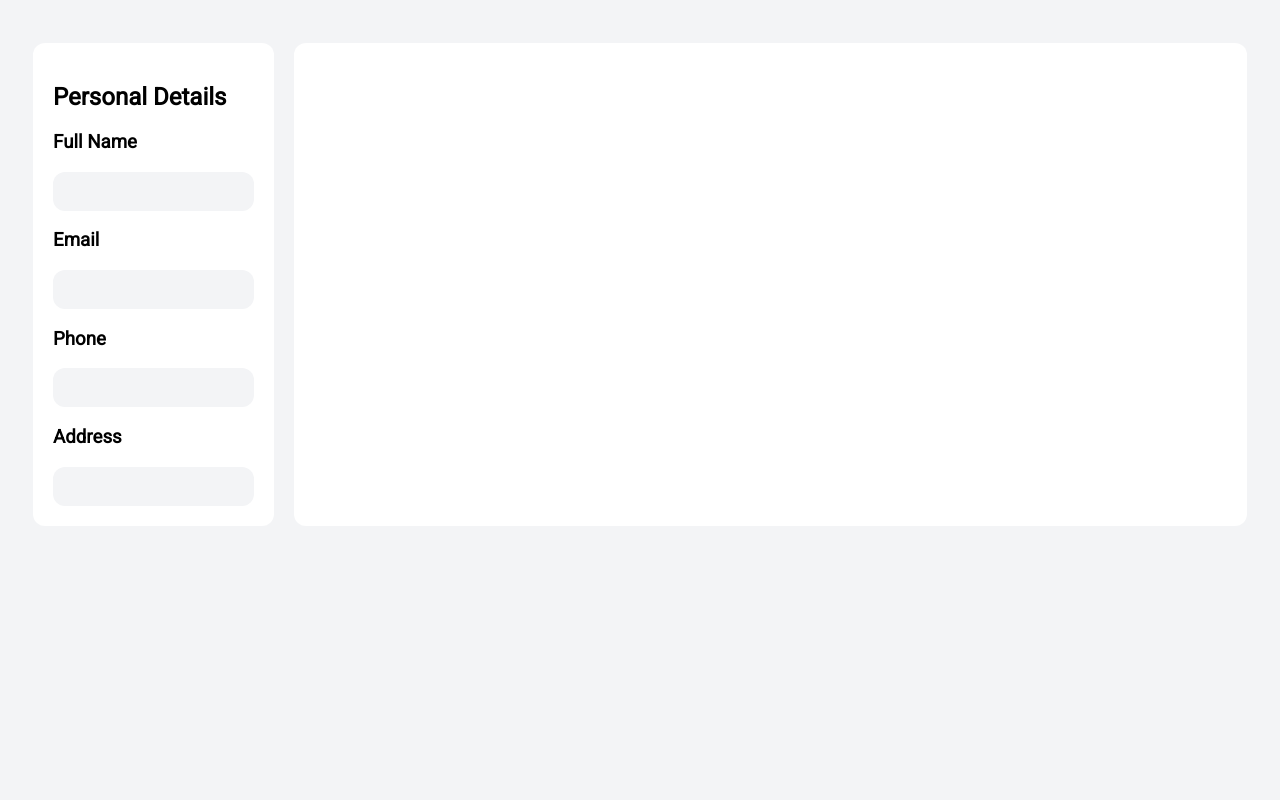
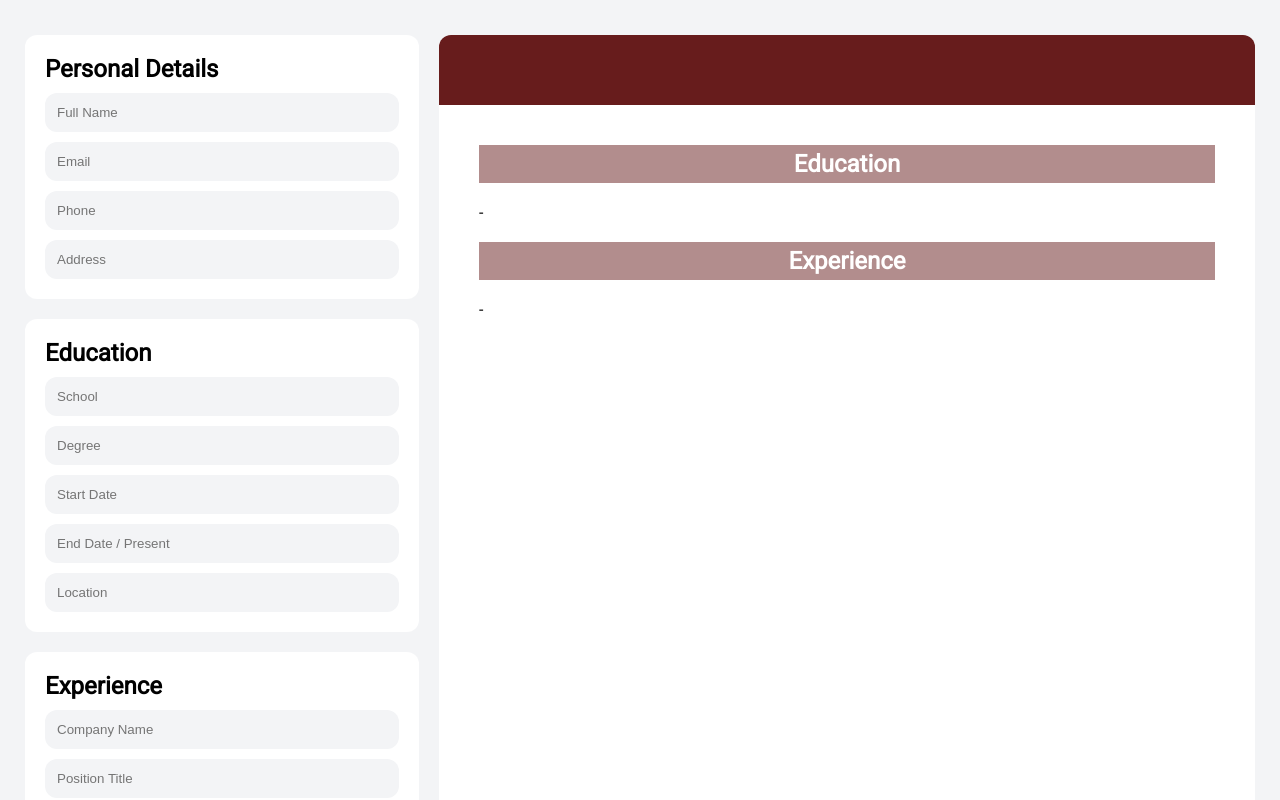
Before and after one commit to andylebeau/CV-Application, a React (Vite) app: page / in a window 1280 px wide. Shown: the top 800 px of the page. Built offline with nearby package versions, Linux system fonts and the light colour scheme.

Commit message:
Backtracked to easy method. No Components

```diff
--- a/src/App.jsx
+++ b/src/App.jsx
@@ -1,6 +1,179 @@
+import React, { useState } from 'react';
 import './styles/App.css';
-import PersonalDetailsSection from './components/PersonalDetailsSection';
 
-export default function App() {
-  return <PersonalDetailsSection />;
-}
+const LeftSection = ({ onInputChange }) => {
+  const handleInputChange = (e) => {
+    const { name, value } = e.target;
+    onInputChange(name, value);
+  };
+
+  return (
+    <div className="left-section">
+      <section className="personal-details-section">
+        <h2>Personal Details</h2>
+        <input
+          type="text"
+          name="fullname"
+          placeholder="Full Name"
+          onChange={handleInputChange}
+        />
+        <input
+          type="email"
+          name="email"
+          placeholder="Email"
+          onChange={handleInputChange}
+        />
+        <input
+          type="tel"
+          name="phone"
+          placeholder="Phone"
+          onChange={handleInputChange}
+        />
+        <input
+          type="text"
+          name="address"
+          placeholder="Address"
+          onChange={handleInputChange}
+        />
+      </section>
+
+      <section className="education-section">
+        <h2>Education</h2>
+        <input
+          type="text"
+          name="school"
+          placeholder="School"
+          onChange={handleInputChange}
+        />
+        <input
+          type="text"
+          name="degree"
+          placeholder="Degree"
+          onChange={handleInputChange}
+        />
+        <input
+          type="text"
+          name="startDate"
+          placeholder="Start Date"
+          onChange={handleInputChange}
+        />
+        <input
+          type="text"
+          name="endDate"
+          placeholder="End Date / Present"
+          onChange={handleInputChange}
+        />
+        <input
+          type="text"
+          name="location"
+          placeholder="Location"
+          onChange={handleInputChange}
+        />
+      </section>
+
+      <section className="experience-section">
+        <h2>Experience</h2>
+        <input
+          type="text"
+          name="companyName"
+          placeholder="Company Name"
+          onChange={handleInputChange}
+        />
+        <input
+          type="text"
+          name="positionTitle"
+          placeholder="Position Title"
+          onChange={handleInputChange}
+        />
+        <input
+          type="text"
+          name="expStartDate"
+          placeholder="Start Date"
+          onChange={handleInputChange}
+        />
+        <input
+          type="text"
+          name="expEndDate"
+          placeholder="End Date / Present"
+          onChange={handleInputChange}
+        />
+        <input
+          type="text"
+          name="expLocation"
+          placeholder="Location"
+          onChange={handleInputChange}
+        />
+        <textarea
+          name="description"
+          placeholder="Description"
+          rows="10"
+          onChange={handleInputChange}
+        ></textarea>
+      </section>
+    </div>
+  );
+};
+
+const RightSection = ({ formData }) => {
+  return (
+    <div className="right-section">
+      <div className="resume-header">
+        <h1 className="resume-name">{formData.fullname}</h1>
+        <div className="contact-info">
+          <p>{formData.email}</p>
+          <p>{formData.phone}</p>
+          <p>{formData.address}</p>
+        </div>
+      </div>
+      <div className="resume-body">
+        <h2 className="section-header">Education</h2>
+        <div className="section-layout">
+          <div className="left-column">
+            <p>
+              {formData.startDate} - {formData.endDate}
+            </p>
+            <p>{formData.location}</p>
+          </div>
+          <div className="right-column">
+            <p>{formData.school}</p>
+            <p>{formData.degree}</p>
+          </div>
+        </div>
+        <h2 className="section-header">Experience</h2>
+        <div className="section-layout">
+          <div className="left-column">
+            <p>
+              {formData.expStartDate} - {formData.expEndDate}
+            </p>
+            <p>{formData.expLocation}</p>
+          </div>
+          <div className="right-column">
+            <p>{formData.companyName}</p>
+            <p>{formData.positionTitle}</p>
+            <p>{formData.description}</p>
+          </div>
+        </div>
+      </div>
+    </div>
+  );
+};
+
+const TestApp = () => {
+  const [formData, setFormData] = useState({});
+
+  const handleInputChange = (name, value) => {
+    setFormData({
+      ...formData,
+      [name]: value,
+    });
+  };
+
+  return (
+    <div className="app-container">
+      <LeftSection onInputChange={handleInputChange} />
+      <RightSection formData={formData} />
+    </div>
+  );
+};
+
+export default TestApp;
--- a/src/components/PersonalDetailsSection.jsx
+++ /dev/null
@@ -1,103 +0,0 @@
-import React, { useState, useEffect } from 'react';
-
-const PersonalInput = ({ onInputChange }) => {
-  const [inputData, setInputData] = useState({
-    fullName: '',
-    email: '',
-    phone: '',
-    address: '',
-  });
-
-  const handleInputChange = (e) => {
-    const { name, value } = e.target;
-    setInputData({
-      ...inputData,
-      [name]: value,
-    });
-  };
-
-  useEffect(() => {
-    onInputChange(inputData);
-  }, [inputData, onInputChange]);
-
-  return (
-    <div className="input-section">
-      <div className="input-personal-details">
-        <h2>Personal Details</h2>
-        <label>
-          <h3>Full Name</h3>
-          <input
-            type="text"
-            name="fullName"
-            value={inputData.fullName}
-            onChange={handleInputChange}
-          />
-        </label>
-        <label>
-          <h3>Email</h3>
-          <input
-            type="email"
-            name="email"
-            value={inputData.email}
-            onChange={handleInputChange}
-          />
-        </label>
-        <label>
-          <h3>Phone</h3>
-          <input
-            type="tel"
-            name="phone"
-            value={inputData.phone}
-            onChange={handleInputChange}
-          />
-        </label>
-        <label>
-          <h3>Address</h3>
-          <input
-            type="address"
-            name="address"
-            value={inputData.homeBase}
-            onChange={handleInputChange}
-          />
-        </label>
-      </div>
-    </div>
-  );
-};
-
-const PersonalInputPreview = ({ inputData }) => {
-  return (
-    <div className="resume-side">
-      <div className="resume-personal-details">
-        <h1>{inputData.fullName}</h1>
-        <div className="personal-other">
-          <p>{inputData.email}</p>
-          <p>{inputData.phone}</p>
-          <p>{inputData.address}</p>
-        </div>
-      </div>
-    </div>
-  );
-};
-
-const PersonalDetailsSection = () => {
-  const [previewData, setPreviewData] = useState({
-    fullName: '',
-    email: '',
-    phone: '',
-    address: '',
-  });
-
-  const handleInput = (data) => {
-    setPreviewData(data);
-  };
-
-  return (
-    <div className="page-section">
-      <PersonalInput onInputChange={handleInput} />
-      <PersonalInputPreview inputData={previewData} />
-    </div>
-  );
-};
-
-export default PersonalDetailsSection;
--- a/src/styles/App.css
+++ b/src/styles/App.css
@@ -2,8 +2,12 @@
 
 * {
   box-sizing: border-box;
-  /* margin: 0; */
+  margin: 0;
   padding: 0;
+}
+
+h1 {
+  margin: 10px;
 }
 
 body {
@@ -11,19 +15,37 @@ body {
   background-color: #f3f4f6;
 }
 
-.page-section {
+.app-container {
   max-width: 1500px;
   margin: auto;
   padding: 35px 25px;
   display: grid;
-  grid-template-columns: auto 1fr;
+  grid-template-columns: auto 8.5in;
   gap: 20px;
 }
 
-.page-section > * {
+.app-container > * {
+  border-radius: 12px;
+}
+
+.left-section {
+  display: flex;
+  flex-direction: column;
+  gap: 20px;
+}
+
+.left-section > * {
+  display: flex;
+  flex-direction: column;
+  gap: 10px;
   background-color: white;
   border-radius: 12px;
   padding: 20px;
+}
+
+.right-section {
+  background-color: white;
+  border-radius: 12px;
 }
 
 input {
@@ -32,3 +54,35 @@ input {
   border-radius: 12px;
   background-color: #f3f4f6;
 }
+
+.resume-header {
+  background-color: #671c1c;
+  color: white;
+  text-align: center;
+  padding: 20px;
+  border-radius: 12px 12px 0 0;
+}
+
+.contact-info {
+  display: flex;
+  gap: 20px;
+  justify-content: center;
+  padding: 10px;
+}
+
+.resume-body {
+  margin: 40px;
+}
+
+.section-header {
+  text-align: center;
+  padding: 5px;
+  color: white;
+  background-color: rgba(103, 28, 28, 0.5);
+}
+
+.section-layout {
+  display: flex;
+  gap: 50px;
+  margin: 20px 0;
+}
```
